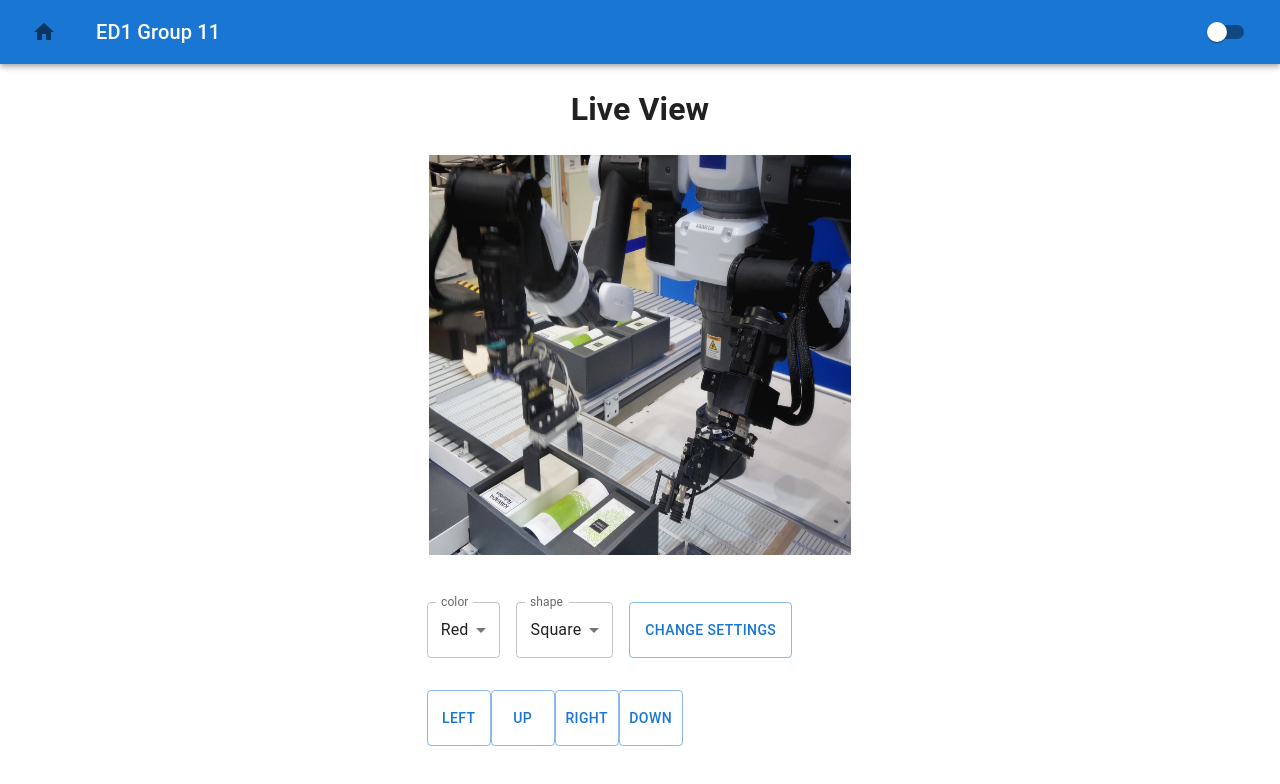
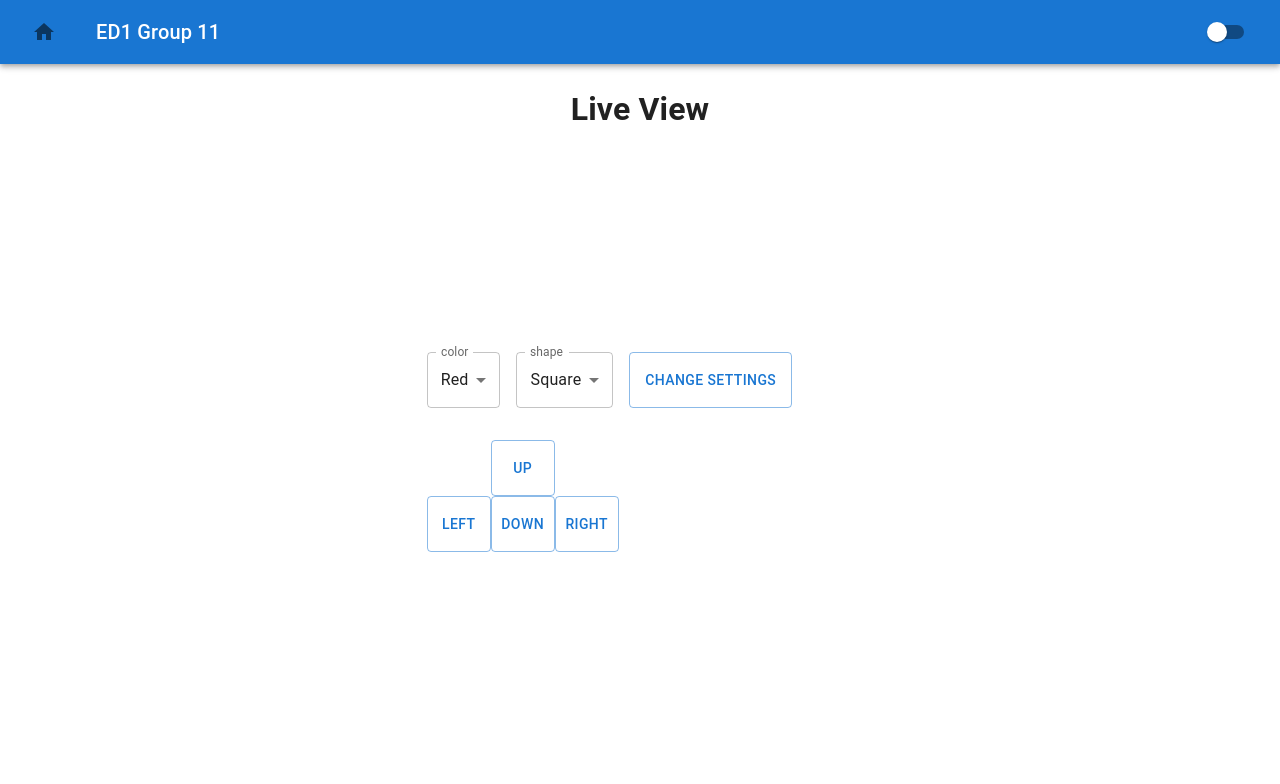
Before and after one commit to ED1-Group-11/Arm-GUI, a React (Create React App) app: page / in a window 1280 px wide. Shown: the top 784 px of the page. Built offline with nearby package versions, Linux system fonts and the light colour scheme; no server answers.

Commit message:
added webRTC and unit test

```diff
--- /dev/null
+++ b/babel.config.js
@@ -0,0 +1,6 @@
+module.exports = {
+    presets: [
+      '@babel/preset-env',
+      ['@babel/preset-react', {runtime: 'automatic'}],
+    ],
+  };
--- /dev/null
+++ b/fileMock.js
@@ -0,0 +1 @@
+module.exports = {}
--- a/src/ArmVideo.jsx
+++ b/src/ArmVideo.jsx
@@ -1,15 +1,38 @@
 import React from 'react';
 import Grid from '@mui/material/Grid';
-import Box from '@mui/material/Box';
-import tempImage from './robot_arm.jpg';
+import axios from 'axios';
 
 const ArmVideo = () => {
+    React.useEffect(() => {
+        const peer = new RTCPeerConnection({
+            iceServers: [{ urls: 'stun:stun.stunprotocol.org' }]
+        });
+
+        peer.ontrack = function(track) {
+            console.log('Track changed');
+            document.getElementById('stream').srcObject = track.streams[0];
+        }
+
+        peer.onnegotiationneeded = async function() {
+            console.log('Negotiated needed')
+            const offer = await peer.createOffer();
+            await peer.setLocalDescription(offer);
+            const { data } = await axios.post('/api/stream-video', { sdp: peer.localDescription });
+            const description = new RTCSessionDescription(data.sdp);
+            peer.setRemoteDescription(description).catch(e => console.log(e));
+        };
+
+        peer.addTransceiver('video', { direction: "recvonly" });
+    }, []);
+
     return (
         <Grid container>
             <Grid item xs={4} />
             <Grid flex item xs={4} align="center">
                 <h1>Live View</h1>
-                <Box sx={{height: '50vh', width: '33vw'}} component='img' src={tempImage} alt='temp image' />
+                <video id='stream' autoPlay>
+
+                </video>
             </Grid>
         </Grid>
     );
--- a/src/mainpage.jsx
+++ b/src/mainpage.jsx
@@ -12,16 +12,14 @@ import Box from '@mui/material/Box';
 import Switch from '@mui/material/Switch';
 import { createTheme, CssBaseline, ThemeProvider, Typography } from '@mui/material';
 
-const SERVER_URL = 'https://localhost:8080';
-const SERVER_WS_URL = 'ws://localhost:8081';
-
-const config = {
-    iceServers: [{urls: SERVER_WS_URL}]
-};
+const THEME = 'theme';
 
 const MainPage = () => {
 
-    const [mode, setTheme] = React.useState('light');
+    const [mode, setTheme] = React.useState(() => {
+        const savedTheme = localStorage.getItem(THEME);
+        return savedTheme || 'light';
+    });
 
     const theme = React.useMemo(() => {
         return createTheme({
@@ -33,19 +31,13 @@ const MainPage = () => {
 
 
     const [serverConfig, setServerConfig] = React.useState({});
-    const serverConnection = React.useRef();
 
     const [color, setColor] = React.useState('red');
     const [shape, setShape] = React.useState('square');
 
-    React.useEffect(() => {
-        //serverConnection.current = new RTCPeerConnection(config);
-
-    }, []);
-
     async function callChangeSettingsAPI() {
-        fetch(SERVER_URL + '/api/change-settings', {
-            method: 'PUT',
+        fetch('/api/change-settings', {
+            method: 'POST',
             body: JSON.stringify({
                 color,
                 shape
@@ -60,10 +52,32 @@ const MainPage = () => {
         .catch(e => console.log('api error:', e));
     }
 
+    function handleDownClick() {
+
+    }
+
+    function handleUpClick() {
+
+    }
+
+    function handleLeftClick() {
+
+    }
+
+    function handleRightClick() {
+
+    }
+
     function changeArmSettings() {
         if (serverConfig.color !== color || serverConfig.shape !== shape) {
             callChangeSettingsAPI();
         }
+    }
+
+    function handleChangeTheme(e) {
+        const newTheme = e.target.checked ? 'dark' : 'light';
+        setTheme(newTheme);
+        localStorage.setItem(THEME, newTheme);
     }
 
     return (
@@ -78,7 +92,7 @@ const MainPage = () => {
                         <Typography variant='h6' component='div' sx={{flexGrow: 1}}>
                             ED1 Group 11
                         </Typography>
-                        <Switch onChange={e => e.target.checked ? setTheme('dark') : setTheme('light')}/>
+                        <Switch checked={mode === 'light' ? false : true} onChange={handleChangeTheme} data-testid='theme-switch' />
                     </Toolbar>
                 </AppBar>
             </Box>
@@ -86,14 +100,18 @@ const MainPage = () => {
             <Grid container>
                 <Grid item xs={4}/>
                 <Grid item xs={4} sx={{marginTop: '5vh'}}>
-                    <TextField label='color' value={color} onChange={e => setColor(e.target.value)} select>
+                    <TextField label='color' value={color} onChange={e => setColor(e.target.value)} select data-testid='color-selector'>
                         <MenuItem value='blue'>Blue</MenuItem>
                         <MenuItem value='green'>Green</MenuItem>
                         <MenuItem value='red'>Red</MenuItem>
+                        <MenuItem value='yellow'>Yellow</MenuItem>
                     </TextField>
-                    <TextField sx={{ml: 2}} label='shape' value={shape} onChange={e => setShape(e.target.value)} select>
-                        <MenuItem value='circle'>Circle</MenuItem>
+                    <TextField sx={{ml: 2}} label='shape' value={shape} onChange={e => setShape(e.target.value)} select data-testid='shape-selector'>
+                        <MenuItem value='pentagon'>Pentagon</MenuItem>
                         <MenuItem value='square'>Square</MenuItem>
+                        <MenuItem value='hexagon'>Hexagon</MenuItem>
+                        <MenuItem value='heptagon'>Heptagon</MenuItem>
+                        <MenuItem value='octagon'>Octagon</MenuItem>
                         <MenuItem value='triangle'>Triangle</MenuItem>
                     </TextField>
                     <Button onClick={changeArmSettings} sx={{ml: 2, height: '4em'}} variant='outlined'>
@@ -101,20 +119,23 @@ const MainPage = () => {
                     </Button>
                 </Grid>
             </Grid>
-            <Grid container sx={{marginTop: '2em'}}>
+            <Grid container sx={{marginTop: '2em'}} style={{marginBottom: '100px'}}>
                 <Grid item xs={4} />
                 <Grid item xs={4}>
-                    <Button variant='outlined' sx={{height: '4em', width: '3em'}}>
+                    <Grid item>
+                        <Button />
+                        <Button onClick={handleUpClick} variant='outlined' sx={{height: '4em', width: '3em'}}>
+                            Up
+                        </Button>
+                    </Grid>
+                    <Button onClick={handleLeftClick} variant='outlined' sx={{height: '4em', width: '3em'}}>
                         Left
                     </Button>
-                    <Button variant='outlined' sx={{height: '4em', width: '3em'}}>
-                        Up
+                    <Button onClick={handleDownClick} variant='outlined' sx={{height: '4em', width: '3em'}}>
+                        Down
                     </Button>
-                    <Button variant='outlined' sx={{height: '4em', width: '3em'}}>
+                    <Button onClick={handleRightClick} variant='outlined' sx={{height: '4em', width: '3em'}}>
                         Right
-                    </Button>
-                    <Button variant='outlined' sx={{height: '4em', width: '3em'}}>
-                        Down
                     </Button>
                 </Grid>
             </Grid>
```
Also changed, not shown: package.json (+23 -2 lines), 2 other files (tests, documents, lock files or other folders).
